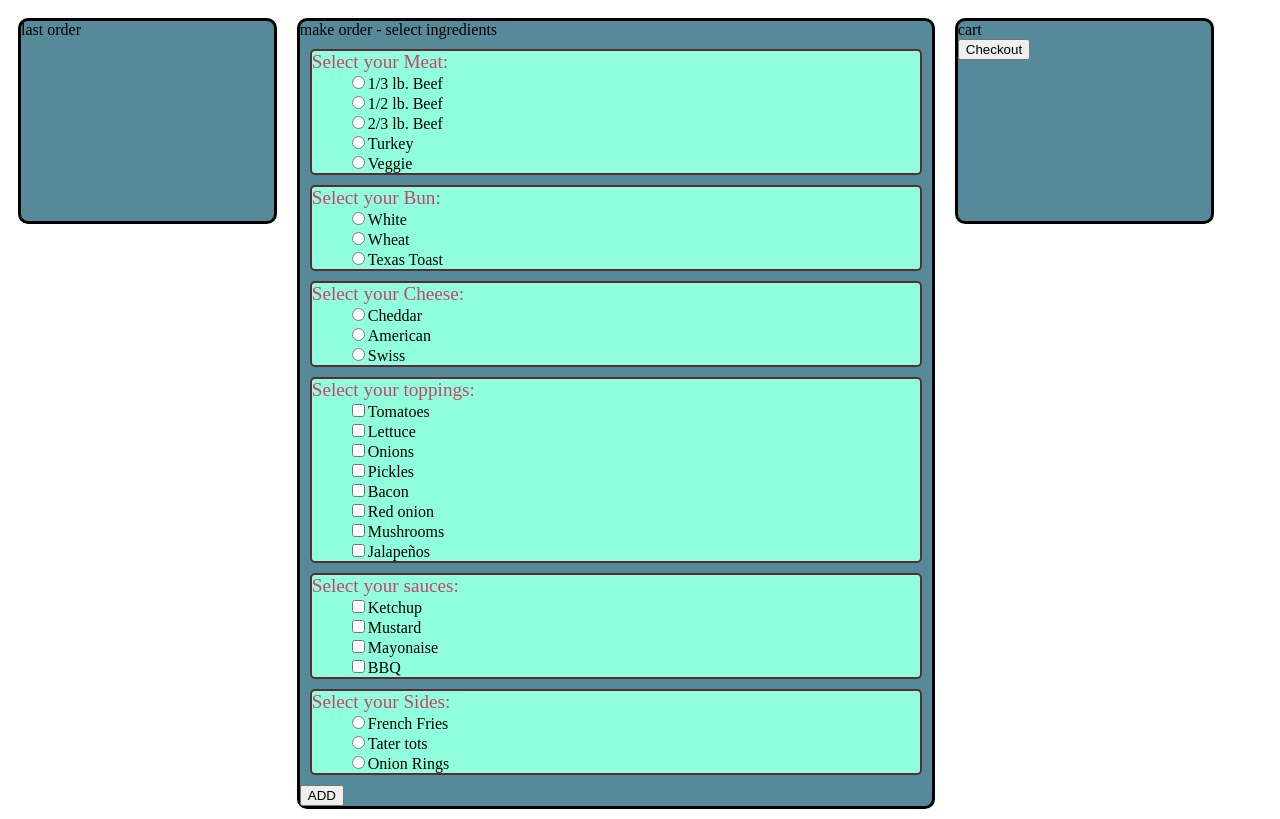
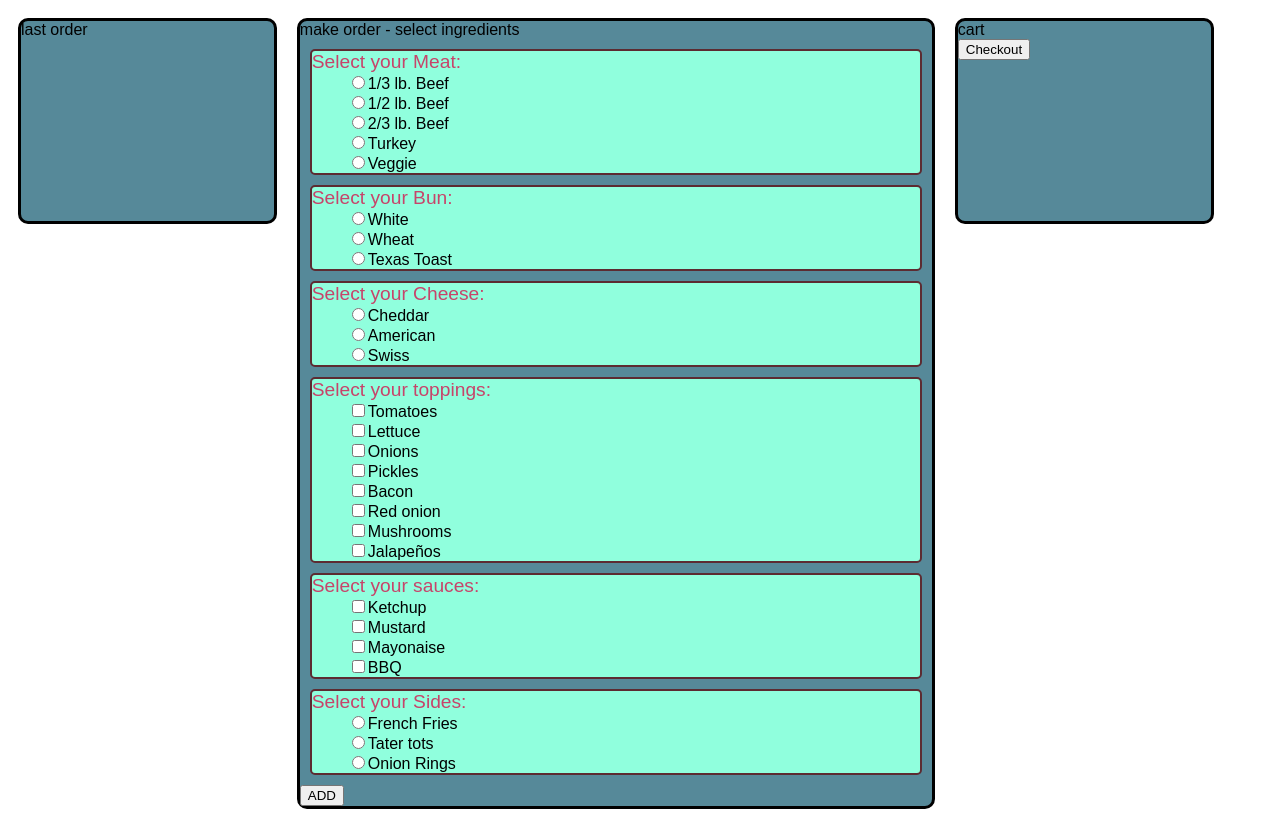
Before and after one commit to bcarson19/Burger-Bar, a PHP site: page /index.html in a window 1280 px wide. Run offline with PHP 8.4, Linux system fonts and the light colour scheme; some libraries are stand-ins or nearby versions.

Commit message:
testing new font

```diff
--- a/style/style.css
+++ b/style/style.css
@@ -1,3 +1,6 @@
+body{
+	font-family: 'Yanone Kaffeesatz', sans-serif;
+}
 
 #content{
 	margin: auto;
```
